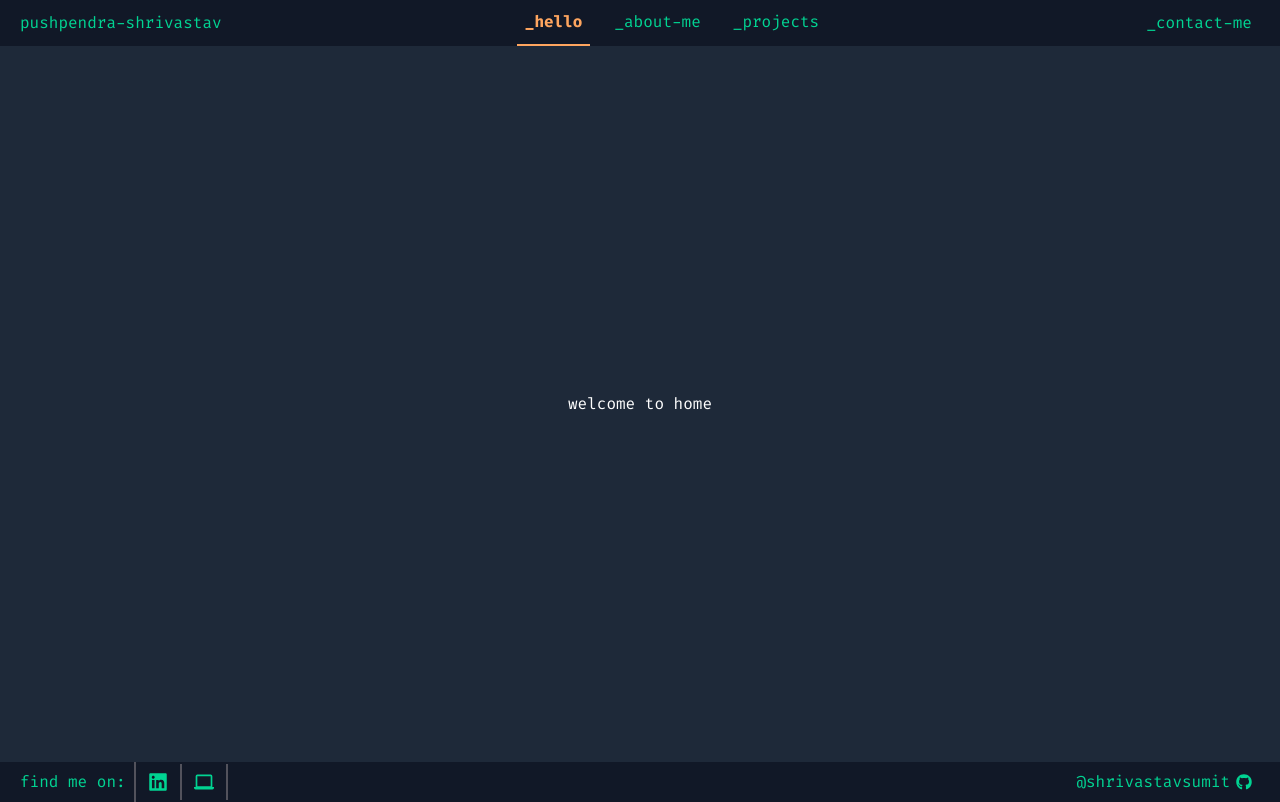
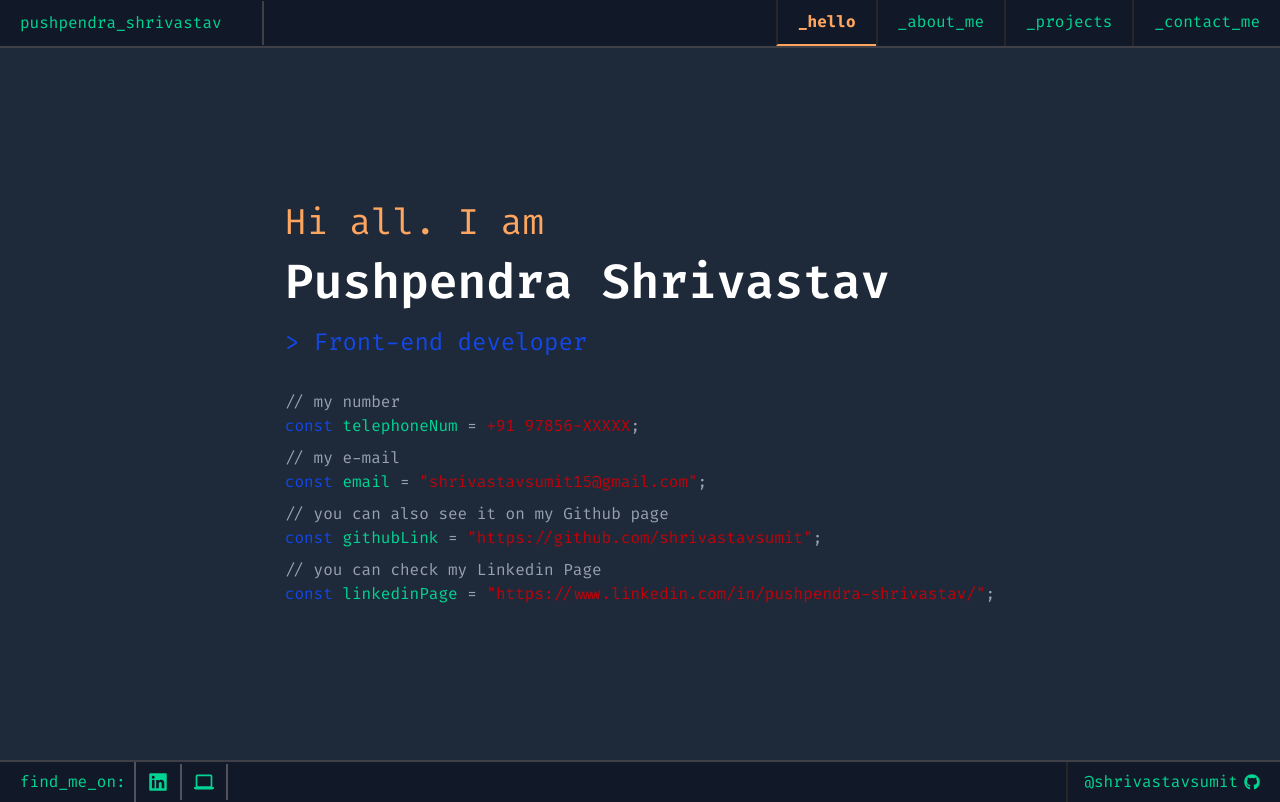
Before and after one commit to shrivastavpush/my-portfolio, a React (Vite) app: page / in a window 1280 px wide. Built offline with nearby package versions, Linux system fonts and the light colour scheme.

Commit message:
Home Inroduction added

```diff
--- a/src/components/About.tsx
+++ b/src/components/About.tsx
@@ -1,7 +1,7 @@
 
 const About = () => {
     return (
-        <section className="flex items-center justify-center w-full h-[89.7vh] lg:h-[89.5vh] bg-gray-800">
+        <section className="flex items-center justify-center w-full h-[89.7vh] lg:h-[89vh] bg-gray-800">
             <div id='backdrop'></div>
             <div className=' text-white'>welcome to About</div>
         </section>
--- a/src/components/Footer.tsx
+++ b/src/components/Footer.tsx
@@ -5,9 +5,9 @@ import { Link } from "react-router";
 
 const Footer = () => {
     return (
-        <footer className="bg-[#111827] text-emerald-400 px-4 lg:px-5 flex justify-between items-center">
+        <footer className="bg-[#111827] text-emerald-400 px-4 lg:px-5 flex justify-between items-center border-t-zinc-700 border-t-2">
             <div className="flex items-center space-x-4 justify-between">
-                <span className="border-r-2 border-r-zinc-600 py-2 pr-2 m-0">find me on:</span>
+                <span className="border-r-2 border-r-zinc-600 py-2 pr-2 m-0">find_me_on:</span>
                 <Link to="https://www.linkedin.com/in/pushpendra-shrivastav/" target="_blank" className="border-r-2 border-r-zinc-600 py-2 px-3 m-0">
                     <FaLinkedin className="text-xl hover:text-[#fea55f]" />
                 </Link>
@@ -15,7 +15,7 @@ const Footer = () => {
                     <GrPersonalComputer className="text-xl hover:text-[#fea55f]" />
                 </Link>
             </div>
-            <Link to="https://github.com/shrivastavsumit" target="_blank" className="flex items-center gap-1.5 hover:text-[#fea55f] p-2">@shrivastavsumit <FaGithub /></Link>
+            <Link to="https://github.com/shrivastavsumit" target="_blank" className="flex items-center border-l-0 lg:border-l-2 lg:border-l-zinc-800 gap-1.5 hover:text-[#fea55f] py-2 pl-0 lg:pl-4">@shrivastavsumit <FaGithub /></Link>
         </footer >
     )
 }
--- a/src/components/Home.tsx
+++ b/src/components/Home.tsx
@@ -1,9 +1,64 @@
 
 const Home = () => {
+
+    const phoneAPIurl: string = "https://api.whatsapp.com/send/?phone=919785691226&amp;text&amp;type=phone_number&amp;app_absent=0"
+    const emailURL: string = "https://mail.google.com/mail/?view=cm&amp;fs=1&amp;tf=1&amp;to=shrivastavsumit15@gmail.com"
+    const githubURL: string = "https://github.com/shrivastavsumit"
+    const portFolio: string = "https://pushpendra-portfolio.netlify.app/"
+    const linkedinPage: string = "https://www.linkedin.com/in/pushpendra-shrivastav/"
+
     return (
-        <section className="flex items-center justify-center w-full h-[89.7vh] lg:h-[89.5vh] bg-gray-800">
-            <div id='backdrop'></div>
-            <div className=' text-white'>welcome to home</div>
+        <section className="flex items-center justify-center w-full h-[89.7vh] lg:h-[89vh] bg-gray-800">
+            <div className="text-left mx-auto px-4 lg:px-0">
+                <h1 className="text-3xl lg:text-4xl text-[#fea55f] mb-2 lg:mb-4 ">Hi all. I am</h1>
+                <h2 className="text-4xl lg:text-5xl mb-4 lg:mb-5 text-white font-semibold">Pushpendra Shrivastav</h2>
+                <p className="text-xl lg:text-2xl mb-8 text-blue-700">&gt; Front-end developer</p>
+
+                <div className="text-gray-400">// my number</div>
+                <div className="mb-2">
+                    <span className="text-blue-700">const </span>
+                    <span className="text-emerald-400">telephoneNum</span>
+                    <span className="text-gray-400"> = </span>
+                    <a className="text-red-700" href={phoneAPIurl} target="_blank">+91 97856-XXXXX</a>
+                    <span className="text-gray-400">;</span>
+                </div>
+
+                <div className="text-gray-400">// my e-mail</div>
+                <div className="mb-2">
+                    <span className="text-blue-700">const </span>
+                    <span className="text-emerald-400">email</span>
+                    <span className="text-gray-400"> = </span>
+                    <a className="text-red-700" href={emailURL} target="_blank">"shrivastavsumit15@gmail.com"</a>
+                    <span className="text-gray-400">;</span>
+                </div>
+
+                <div className="text-gray-400">// you can also see it on my Github page</div>
+                <div className="mb-2">
+                    <span className="text-blue-700">const </span>
+                    <span className="text-emerald-400">githubLink</span>
+                    <span className="text-gray-400"> = </span>
+                    <a className="text-red-700" href={githubURL} target="_blank">"https://github.com/shrivastavsumit"</a>
+                    <span className="text-gray-400">;</span>
+                </div>
+
+                {/* <div className="text-gray-400">// you can also see my project on my portfolio</div>
+                <div className="mb-2">
+                    <span className="text-blue-700">const </span>
+                    <span className="text-emerald-400">portfolio</span>
+                    <span className="text-gray-400"> = </span>
+                    <a className="text-red-700" href={portFolio} target="_blank">"https://pushpendra-portfolio.netlify.app/"</a>
+                    <span className="text-gray-400">;</span>
+                </div> */}
+
+                <div className="text-gray-400">// you can check my Linkedin Page</div>
+                <div>
+                    <span className="text-blue-700">const </span>
+                    <span className="text-emerald-400">linkedinPage</span>
+                    <span className="text-gray-400"> = </span>
+                    <a className="text-red-700" href={linkedinPage} target="_blank">"https://www.linkedin.com/in/pushpendra-shrivastav/"</a>
+                    <span className="text-gray-400">;</span>
+                </div>
+            </div>
         </section>
     )
 }
--- a/src/components/Navbar.tsx
+++ b/src/components/Navbar.tsx
@@ -10,11 +10,16 @@ const Navbar = () => {
         setIsMobileMenuOpen(!isMobileMenuOpen);
     };
 
+    const deskNavActive: string = "nav-active block py-2.5 px-5 m-0 border-l-2 border-l-zinc-800";
+    const deskNav: string = "block py-2.5 px-5 m-0 border-l-2 border-l-zinc-800";
+    const mobNavActive: string = "nav-active block w-max py-1.5 lg:py-2"
+    const mobNav: string = "block w-max py-1.5 lg:py-2"
+
     return (
         <>
-            <nav className="bg-[#111827] text-emerald-400 px-4 py-4 lg:px-5 lg:py-0 flex justify-between items-center sticky top-0 z-50">
+            <nav className="bg-[#111827] text-emerald-400 px-4 lg:pl-5 lg:pr-0 lg:py-0 flex items-center justify-between sticky top-0 z-50 border-b-zinc-700 border-b-2">
                 <div className="flex items-center justify-between w-full lg:w-auto">
-                    <span className="">pushpendra-shrivastav</span>
+                    <NavLink to="/" className="pr-10 py-3 lg:py-2.5 border-r-zinc-700 border-r-2" onClick={toggleMobileMenu}>pushpendra_shrivastav</NavLink>
                     <button className="lg:hidden ml-4 text-white hover:text-gray-300 focus:outline-none" onClick={toggleMobileMenu}>
                         <svg className="w-6 h-6" fill="none" stroke="currentColor" viewBox="0 0 24 24" xmlns="http://www.w3.org/2000/svg">
                             <path strokeLinecap="round" strokeLinejoin="round" strokeWidth="2" d="M4 6h16M4 12h16M4 18h16"></path>
@@ -22,23 +27,28 @@ const Navbar = () => {
                     </button>
                 </div>
 
-                <div className="hidden lg:flex space-x-4">
-                    <NavLink to="/" className={(e) => { return e.isActive ? "nav-active block py-2.5 px-2" : "block py-2.5 px-2" }}>_hello</NavLink>
-                    <NavLink to="/about" className={(e) => { return e.isActive ? "nav-active block py-2.5 px-2" : "block py-2.5 px-2" }}>_about-me</NavLink>
-                    <NavLink to="/projects" className={(e) => { return e.isActive ? "nav-active block py-2.5 px-2" : "block py-2.5 px-2" }}>_projects</NavLink>
-                    <NavLink to="/contact" className={(e) => { return e.isActive ? "nav-active block py-2.5 px-2 lg:hidden" : "block py-2.5 px-2 lg:hidden" }}>_contact-me</NavLink>
-                </div>
+                <div className='lg:flex hidden'>
+                    <div className=" lg:flex space-x-4">
+                        <NavLink to="/" className={(e) => { return e.isActive ? deskNavActive : deskNav }}>_hello</NavLink>
+                        <NavLink to="/about" className={(e) => { return e.isActive ? deskNavActive : deskNav }}>_about_me</NavLink>
+                        <NavLink to="/projects" className={(e) => { return e.isActive ? deskNavActive : deskNav }}>_projects</NavLink>
+                    </div>
 
-                <div className="hidden lg:flex">
-                    <NavLink to="/contact" className={(e) => { return e.isActive ? "nav-active block py-2.5 px-2" : "block py-2.5 px-2" }}>_contact-me</NavLink>
+                    <div className="lg:flex">
+                        <NavLink to="/contact" className={(e) => { return e.isActive ? deskNavActive : deskNav }}>_contact_me</NavLink>
+                    </div>
                 </div>
 
                 {isMobileMenuOpen && (
-                    <div className="lg:hidden absolute top-14 left-0 w-full bg-[#111827] p-4 space-y-2">
-                        <NavLink to="/" className={(e) => { return e.isActive ? "nav-active block w-max py-2" : "block w-max py-2" }} onClick={toggleMobileMenu}>_hello</NavLink>
-                        <NavLink to="/about" className={(e) => { return e.isActive ? "nav-active block w-max py-2" : "block w-max py-2" }} onClick={toggleMobileMenu}>_about-me</NavLink>
-                        <NavLink to="/projects" className={(e) => { return e.isActive ? "nav-active block w-max py-2" : "block w-max py-2" }} onClick={toggleMobileMenu}>_projects</NavLink>
-                        <NavLink to="/contact" className={(e) => { return e.isActive ? "nav-active block w-max py-2" : "block w-max py-2" }} onClick={toggleMobileMenu}>_contact-me</NavLink>
+                    <div className="lg:hidden absolute top-12.5 left-0 w-full bg-[#111827] px-4 py-2.5 space-y-2">
+                        <NavLink to="/" className={(e) => { return e.isActive ? mobNavActive : mobNav }}
+                            onClick={toggleMobileMenu}>_hello</NavLink>
+                        <NavLink to="/about" className={(e) => { return e.isActive ? mobNavActive : mobNav }}
+                            onClick={toggleMobileMenu}>_about_me</NavLink>
+                        <NavLink to="/projects" className={(e) => { return e.isActive ? mobNavActive : mobNav }}
+                            onClick={toggleMobileMenu}>_projects</NavLink>
+                        <NavLink to="/contact" className={(e) => { return e.isActive ? mobNavActive : mobNav }}
+                            onClick={toggleMobileMenu}>_contact_me</NavLink>
                     </div>
                 )}
             </nav>
--- a/src/components/Project.tsx
+++ b/src/components/Project.tsx
@@ -1,7 +1,7 @@
 
 const Project = () => {
     return (
-        <section className="flex items-center justify-center w-full h-[89.7vh] lg:h-[89.5vh] bg-gray-800">
+        <section className="flex items-center justify-center w-full h-[89.7vh] lg:h-[89vh] bg-gray-800">
             <div id='backdrop'></div>
             <div className=' text-white'>welcome to Project</div>
         </section>
```
Also changed, not shown: src/components/Contact.tsx (+7 -4 lines).
